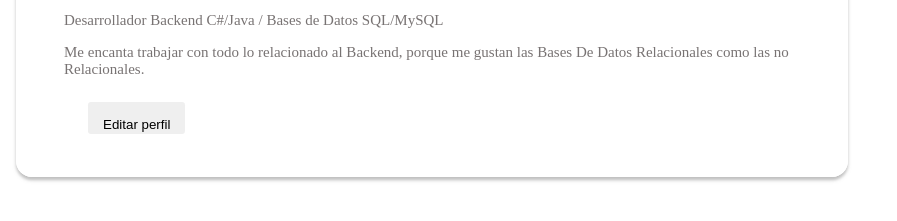
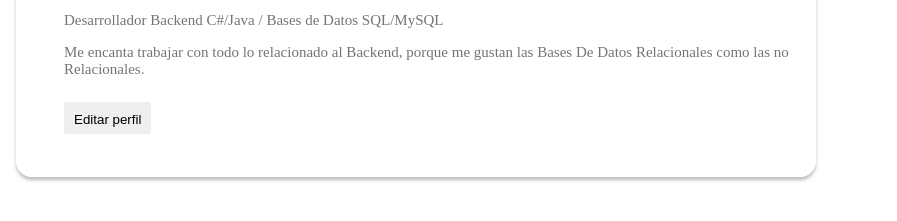
Before and after one commit to Nicolas-Sosa1/Pagina_de_Perfil, a plain HTML site: page index.html in a window 1280 px wide. Shown: the part 351-572 px from the top of the page, without its empty margins (0-897 px from the left). Drawn offline with Linux system fonts and the light colour scheme.

Commit message:
agrandando el tamaño de la menu-card1

```diff
--- a/style.css
+++ b/style.css
@@ -10,7 +10,7 @@ body{
 #menu-card1{
   display: flex;
   flex-direction: column;
-  width: 52rem;
+  width: 50rem;
   height: 32rem;
   box-shadow: 0rem 0.2rem 0.2rem #8888;
   border-radius: 1rem;
@@ -72,10 +72,12 @@ body{
 #container2 #btn_perfil{
   border: none;
   margin-top: 1.5rem;
-  margin-left: 1.5rem;
   height: 2rem;
   border-radius: 0.2rem;
-  padding: 15px;
+  padding-left: 10px;
+  padding-right: 10px;
+  padding-top: 10px;
+  padding-bottom: 10px;
 
 
 }
```
